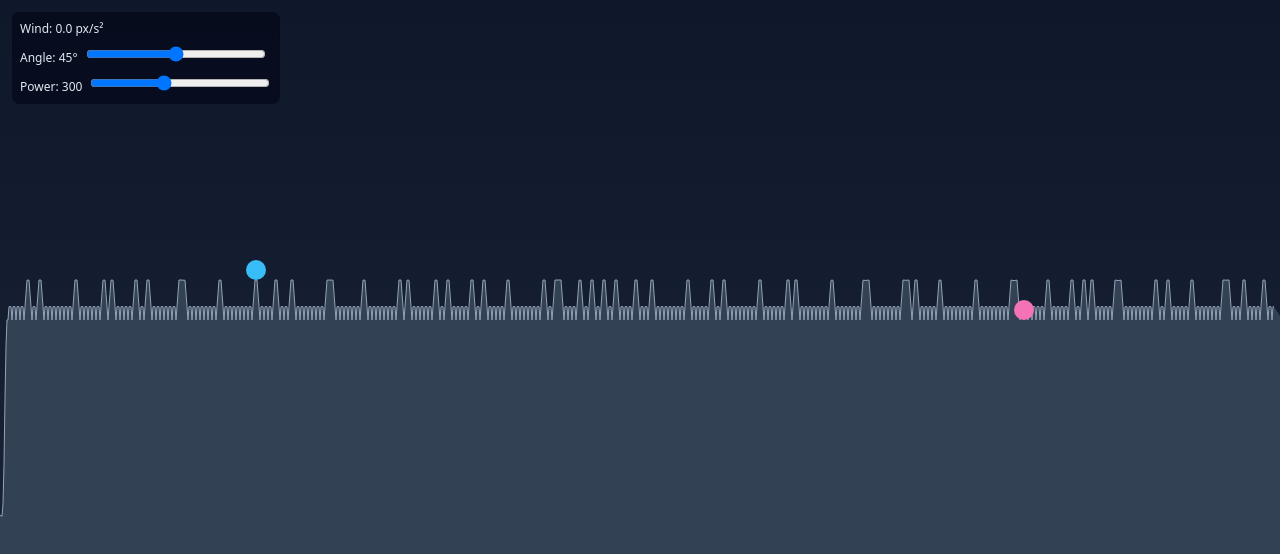
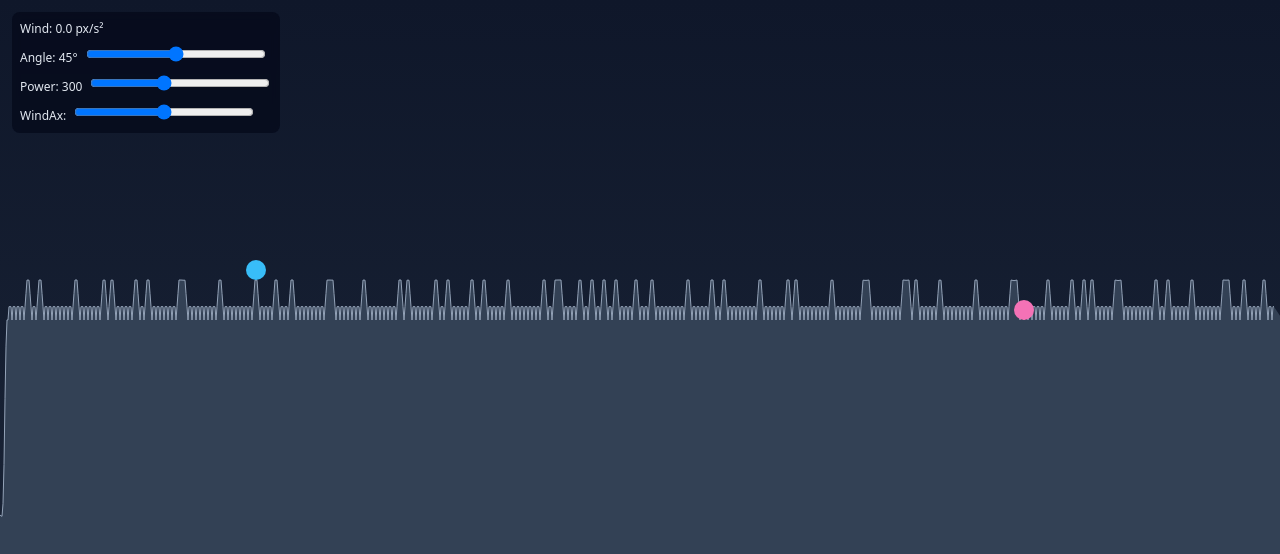
Before and after one commit to jfrank-summit/tank-game, a React (Vite) app: page / in a window 1280 px wide. Shown: the top 554 px of the page. Built offline with nearby package versions, Linux system fonts and the light colour scheme.

Commit message:
feat(ui): add wind slider to HUD and wire to simulation

```diff
--- a/src/App.tsx
+++ b/src/App.tsx
@@ -148,6 +148,9 @@ export const App = () => {
   const handlePowerChange = (p: number) => {
     powerRef.current = p;
   };
+  const handleWindChange = (ax: number) => {
+    windAxRef.current = ax;
+  };
 
   // second effect was merged into the main effect below to access local terrain state
 
@@ -160,6 +163,7 @@ export const App = () => {
         windAx={windAxRef.current}
         onAngleChange={handleAngleChange}
         onPowerChange={handlePowerChange}
+        onWindChange={handleWindChange}
       />
     </div>
   );
--- a/src/ui/hud.tsx
+++ b/src/ui/hud.tsx
@@ -6,9 +6,10 @@ interface HudProps {
   windAx: number;
   onAngleChange: (deg: number) => void;
   onPowerChange: (p: number) => void;
+  onWindChange: (ax: number) => void;
 }
 
-export const Hud = ({ angleDeg, power, windAx, onAngleChange, onPowerChange }: HudProps) => {
+export const Hud = ({ angleDeg, power, windAx, onAngleChange, onPowerChange, onWindChange }: HudProps) => {
   const handleAngle = useCallback<React.ChangeEventHandler<HTMLInputElement>>(
     (e) => onAngleChange(Number(e.target.value)),
     [onAngleChange],
@@ -16,6 +17,10 @@ export const Hud = ({ angleDeg, power, windAx, onAngleChange, onPowerChange }: H
   const handlePower = useCallback<React.ChangeEventHandler<HTMLInputElement>>(
     (e) => onPowerChange(Number(e.target.value)),
     [onPowerChange],
+  );
+  const handleWind = useCallback<React.ChangeEventHandler<HTMLInputElement>>(
+    (e) => onWindChange(Number(e.target.value)),
+    [onWindChange],
   );
   return (
     <div
@@ -54,6 +59,18 @@ export const Hud = ({ angleDeg, power, windAx, onAngleChange, onPowerChange }: H
           style={{ width: 180, marginLeft: 8 }}
         />
       </label>
+      <label style={{ display: 'block', marginTop: 6 }}>
+        WindAx:
+        <input
+          type="range"
+          min={-200}
+          max={200}
+          step={5}
+          value={windAx}
+          onChange={handleWind}
+          style={{ width: 180, marginLeft: 8 }}
+        />
+      </label>
     </div>
   );
 };
```
